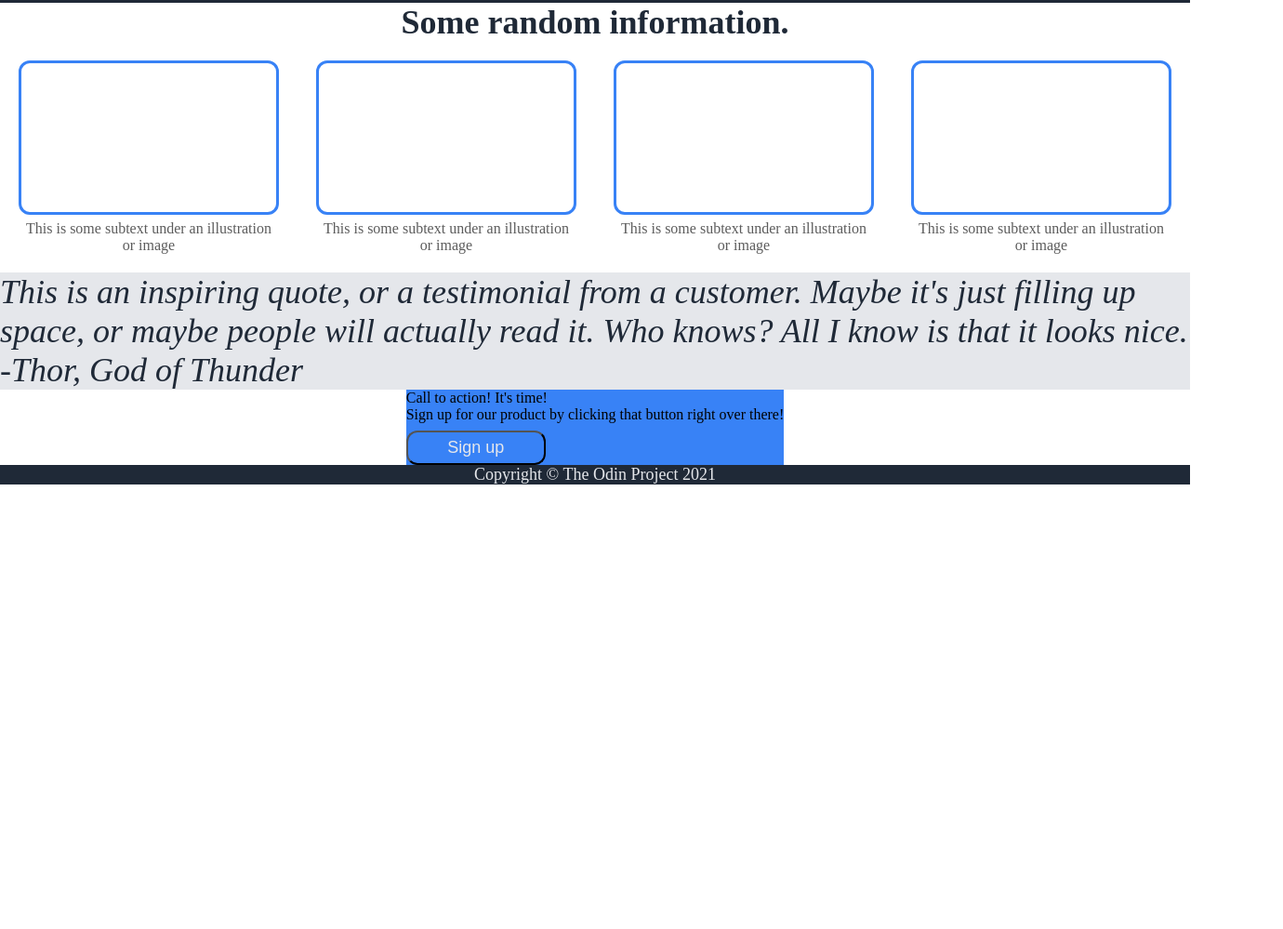
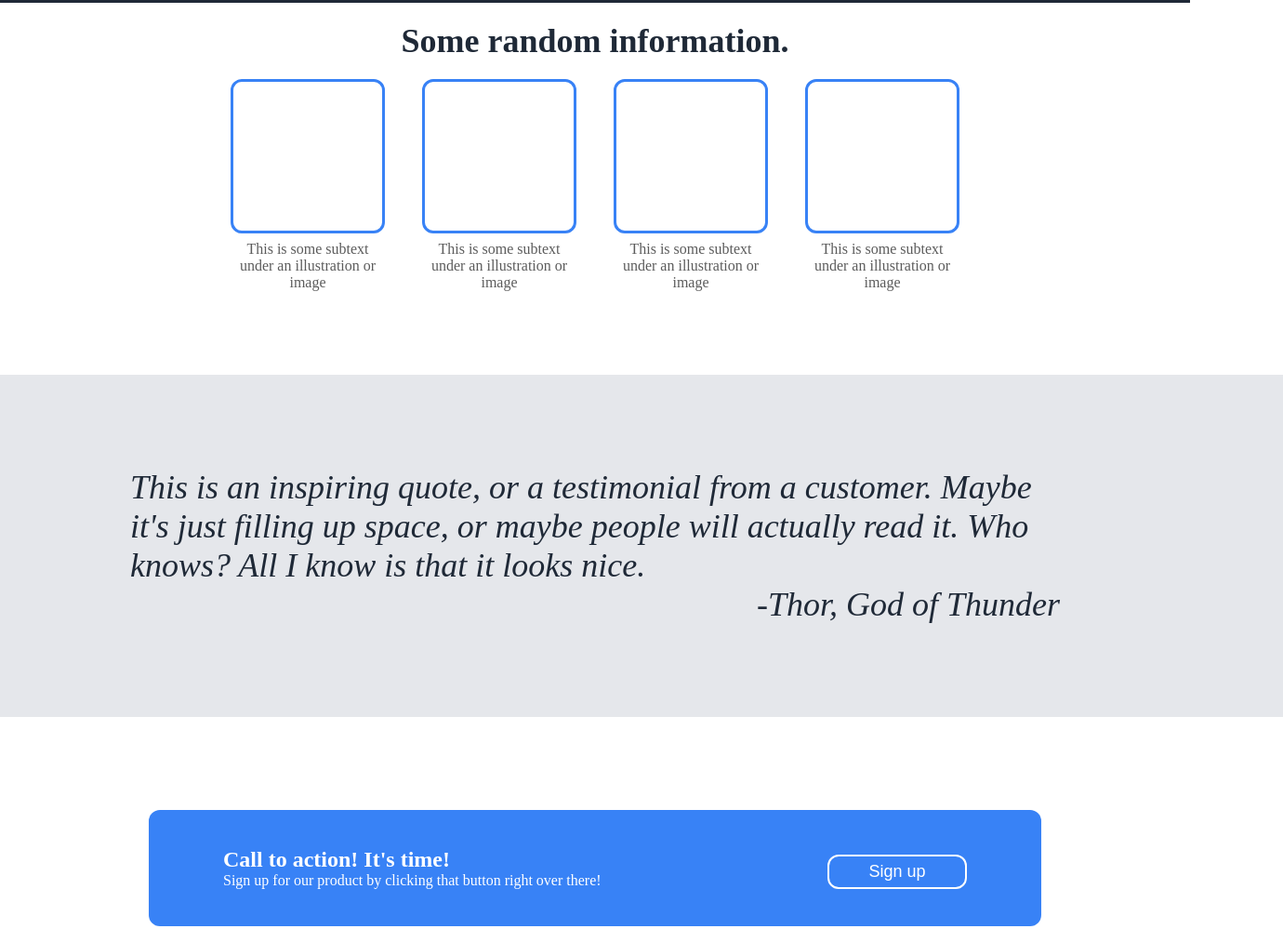
Before and after one commit to VessOne7/1-Landing-Page, a plain HTML site: page index.html in a window 1280 px wide. Shown: the part 441-1440 px from the top of the page at 93% size, 1380 px wide, since content can reach past the window. Before the commit the page ends 962 px from the top, so only its background shows below. Drawn offline with Linux system fonts and the light colour scheme.

Commit message:
It's done!

```diff
--- a/index.html
+++ b/index.html
@@ -48,16 +48,18 @@
           </div>
         </div>
     </div>
-    <div class="quote">
-        <div>This is an inspiring quote, or a testimonial from a customer. Maybe it's just filling up space, or maybe people will actually read it. Who knows? All I know is that it looks nice.</div>
-        <div>-Thor, God of Thunder</div>
+    <div class="quote_box">
+        <div class="quote">This is an inspiring quote, or a testimonial from a customer. Maybe it's just filling up space, or maybe people will actually read it. Who knows? All I know is that it looks nice.</div>
+        <div class="thor">-Thor, God of Thunder</div>
     </div>
-    <div class="signup">
-        <div>
-            <div>Call to action! It's time!</div>
-            <div>Sign up for our product by clicking that button right over there!</div>
-        </div>
-        <button>Sign up</button>
+    <div class="signup_pad">
+      <div class="signup">
+          <div class="s_text">
+              <h2>Call to action! It's time!</h2>
+              <div>Sign up for our product by clicking that button right over there!</div>
+          </div>
+          <button>Sign up</button>
+      </div>
     </div>
     <div class="footer">Copyright © The Odin Project 2021</div>
 </body>
--- a/styles.css
+++ b/styles.css
@@ -60,27 +60,83 @@ body{
     display: flex;
     flex-direction: column;
     align-items: center;
+    width: 1000px;
+    padding: 20px;
 }
 
 .pictures{
     display: flex;
-    flex: 1;
+    justify-content: center;
+    margin-bottom: 50px;
 }
 
 .pic{
-    margin: 20px;
+    flex: 0 1 0;
+    margin: 20px 20px;
 }
 
 .pic_text{
+    color: rgb(92, 92, 92);
     text-align: center;
-    margin-top: 6px;
-    color: rgb(92, 92, 92);
+    margin-top: 8px;
 }
 
 .pic_box{
     border: solid #3882F6;
-    padding: 80px;
+    height: 160px;
+    width: 160px;
     border-radius: 12px;
+}
+
+.quote_box{
+    background-color: #E5E7EB;
+    font-style: italic;
+    font-weight:lighter;
+    font-size: 36px;
+    color: #1F2937;
+    display: flex;
+    flex-direction: column;
+    justify-content: center;
+    align-items: center;
+    width: 100%;
+    padding: 100px 100px;
+}
+
+.quote, .thor{
+    width: 1000px;
+}
+
+.thor{
+    text-align: end;
+}
+
+.signup_pad{
+    width: 100wv;
+    padding: 100px;
+}
+
+.signup{
+    background-color: #3882F6;
+    border-radius: 12px;
+    padding: 40px 80px;
+    width: 800px;
+    display: flex;
+    justify-content: space-between;
+}
+
+.s_text{
+    color: white;
+}
+
+.s_text > h2{
+    margin:0;
+    padding: 0;
+}
+
+.signup > button{
+    border-color: white;
+    border-style: solid;
+    color: white;
 }
 
 button{
@@ -111,20 +167,13 @@ button{
     color: #E5E7EB
 }
 
-.signup{
-    background-color: #3882F6;
-}
-
 .inf_header{
     font-size: 36px;
     font-weight: bolder;
     color: #1F2937;
 }
 
-.quote{
-    background-color: #E5E7EB;
-    font-style: italic;
-    font-weight:lighter;
-    font-size: 36px;
-    color: #1F2937;
+.footer{
+    padding: 40px;
+    flex: 0 1 0;
 }
```
